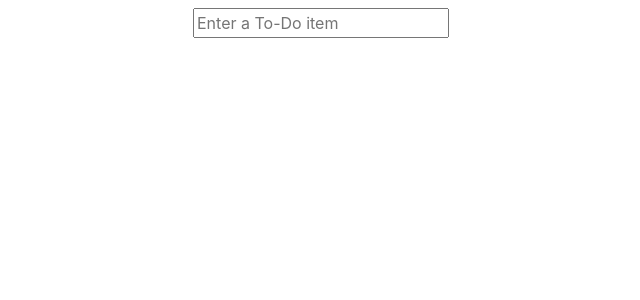
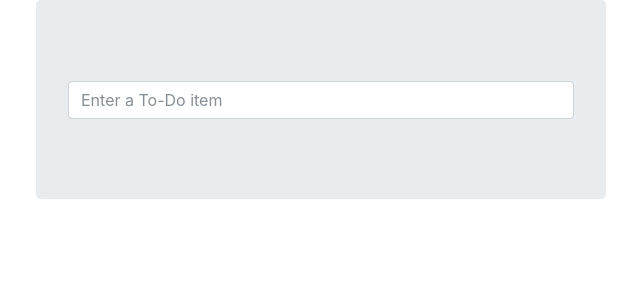
Before and after one commit to prasadghagare/TODO, a Python web app: template todo/templates/base.html in a window 1280 px wide. Shown: the top 300 px of the page, without its empty margins (34-674 px from the left). Run offline with Jinja, Linux system fonts and the light colour scheme; the template is opened without the code that fills it, so the values that code supplies are empty; some libraries are stand-ins or nearby versions.

Commit message:
more bootstrap awsomeness

```diff
--- /dev/null
+++ b/todo/static/bootstrap/css/base.css
@@ -0,0 +1,3 @@
+#id_new_item {
+    margin-top: 2ex;
+}
--- a/todo/templates/base.html
+++ b/todo/templates/base.html
@@ -6,17 +6,22 @@
   <meta name="viewport" content="width=device-width, initial-scale=1">
   <title>To-Do lists</title>
   <link href="/static/bootstrap/css/bootstrap.min.css" rel="stylesheet">
+  <link href="/static/bootstrap/css/base.css" rel="stylesheet">
 </head>
 
     <body>
       <div class="container">
 
        <div class="row">
-         <div class="col-md-6 col-md-offset-3">
+         <!adding keyword jumbotron here for using bootstrap template - jumbotron>
+         <div class="col-md-6 col-md-offset-3 jumbotron">
            <div class="text-center">
         <h1>{%block header%}{%endblock%}</h1>
         <form method="POST" action="{%block action%} {%endblock%}" >
-        <input name="item_text" id="id_new_item" placeholder="Enter a To-Do item"/>
+          <!One can control input text size with following class form control>
+        <input name="item_text" id="id_new_item"
+        class="form-control input-lg"
+        placeholder="Enter a To-Do item"/>
       </form>
     </div>
  </div>
--- a/todo/templates/list.html
+++ b/todo/templates/list.html
@@ -6,7 +6,8 @@
 
 
 {% block table %}
-<table id="id_list_table">
+<!following class table is from bootstrap to embiggen the list>
+<table id="id_list_table" class ="table">
   <ul class="items">
     {% for item in items %}
              <tr><td>{{loop.index}}: {{ item[0] }}</td></tr>
```
